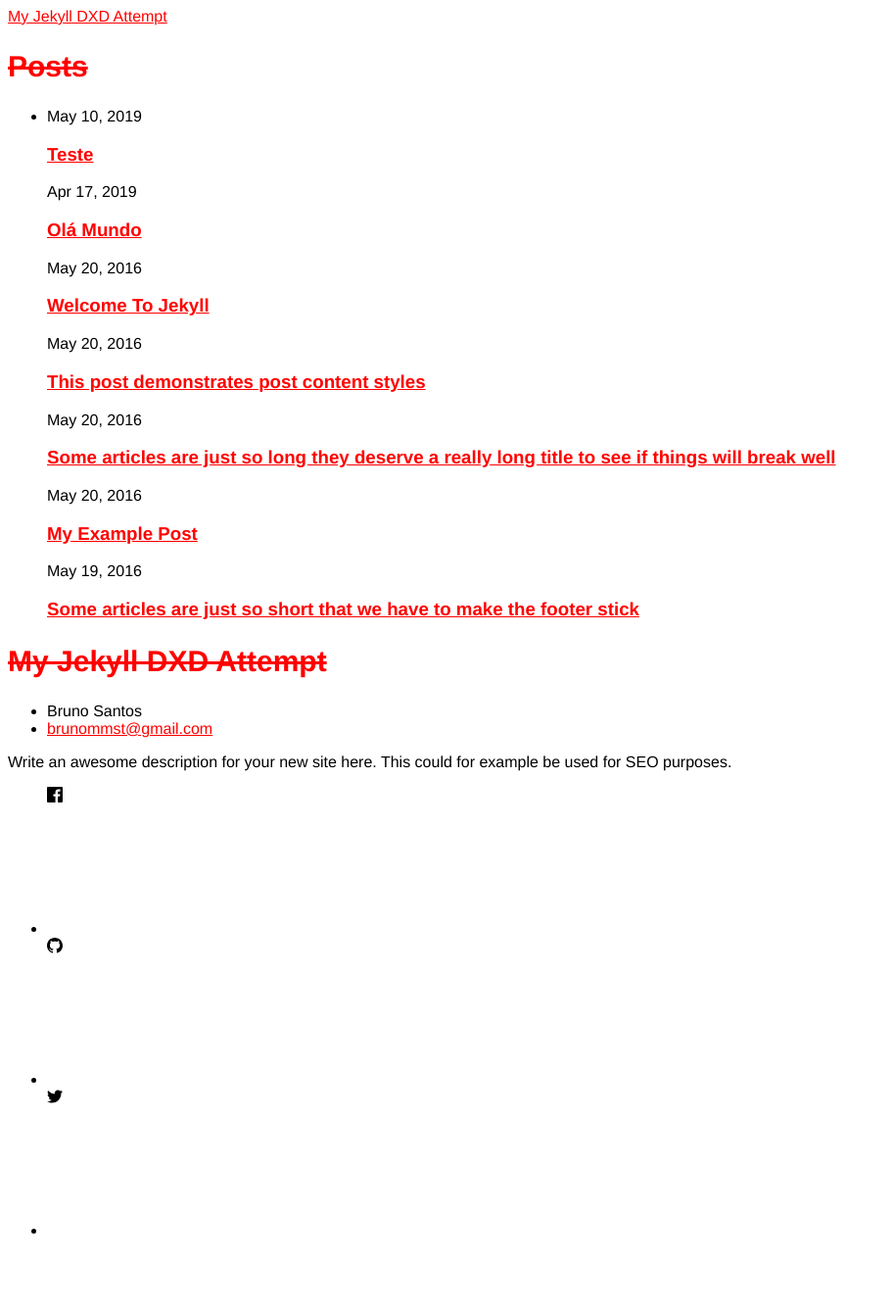
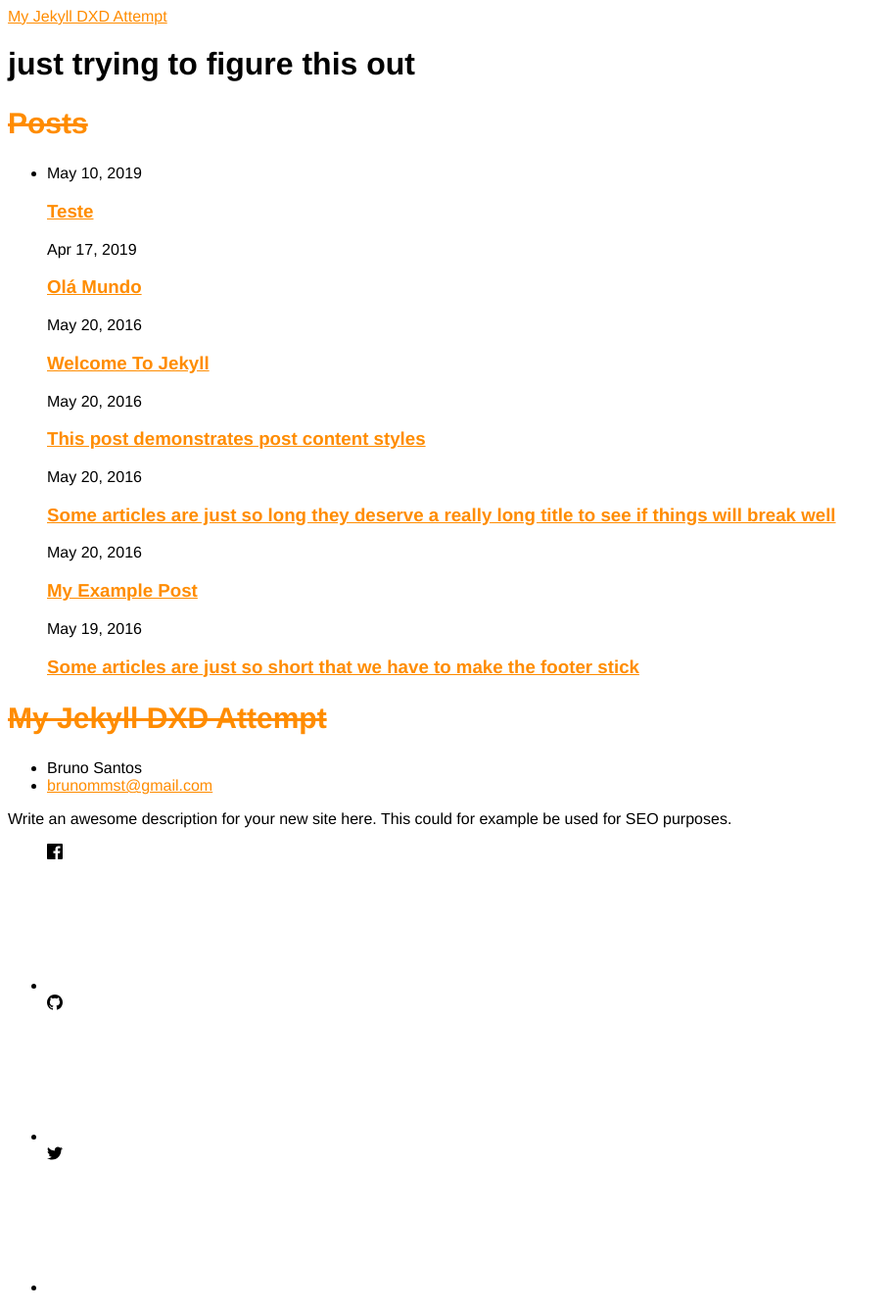
Before and after one commit to brunobrunodesigndesign/brunobrunodesigndesign.github.io, a Jekyll site: the page built from index.md, in a window 1280 px wide. Shown: the whole page at 98% size, without its empty margins (0-910 px from the left). Built offline with Jekyll 4.4.1, drawn with Linux system fonts in a browser that asks for light colours; before the commit the page ends 1281 px from its top, so only the background shows below that.

Commit message:
Iteration#1

```diff
--- a/_layouts/default.html
+++ b/_layouts/default.html
@@ -2,11 +2,10 @@
 <html lang="{{ page.lang | default: site.lang | default: "en" }}">
 
   {%- include head.html -%}
-
   <body>
 
     {%- include header.html -%}
-
+    <h1>just trying to figure this out</h1>
     <main class="page-content" aria-label="Content">
       <div class="wrapper">
         {{ content }}
--- a/_sass/mystyle.scss
+++ b/_sass/mystyle.scss
@@ -1,6 +1,6 @@
 
 $mytype: 'Helvetica', sans-serif;
-$brandcolor: red;
+$brandcolor: darkorange;
 
 body {
     font-family: $mytype;
```
